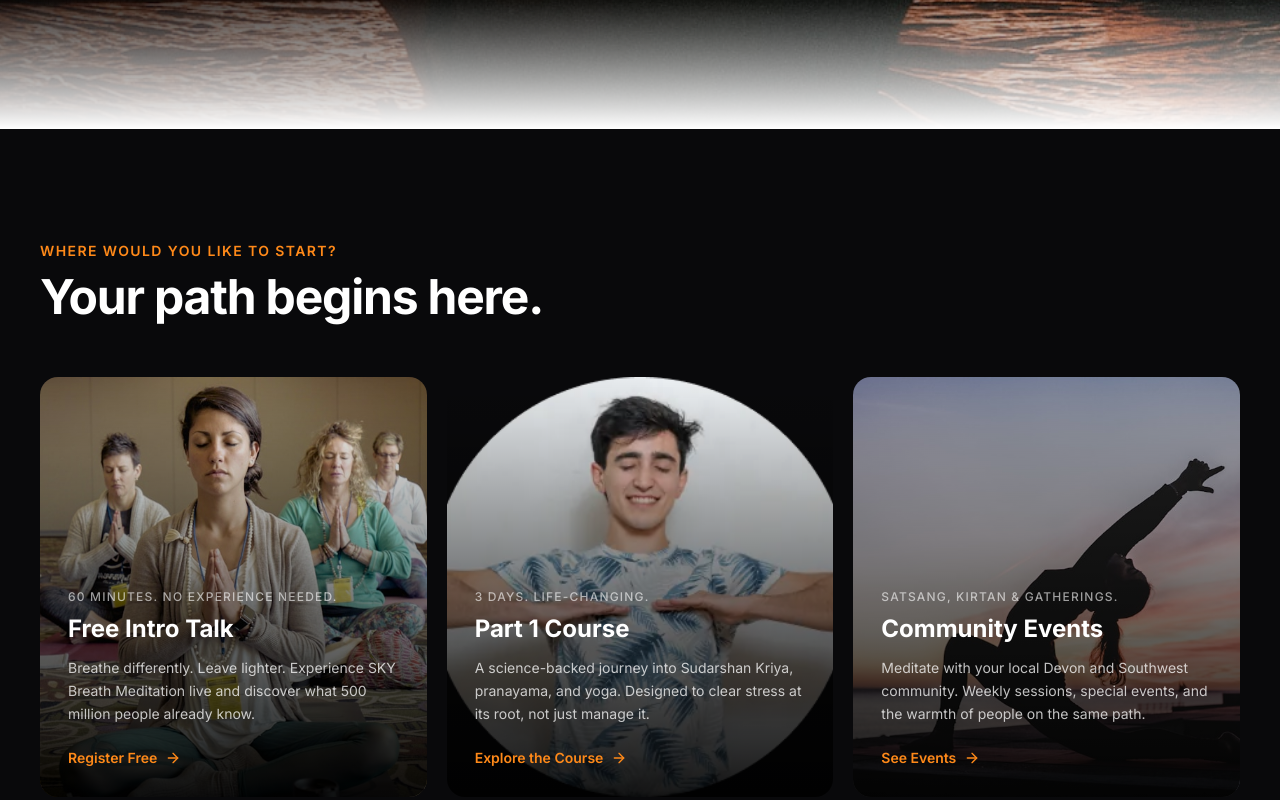
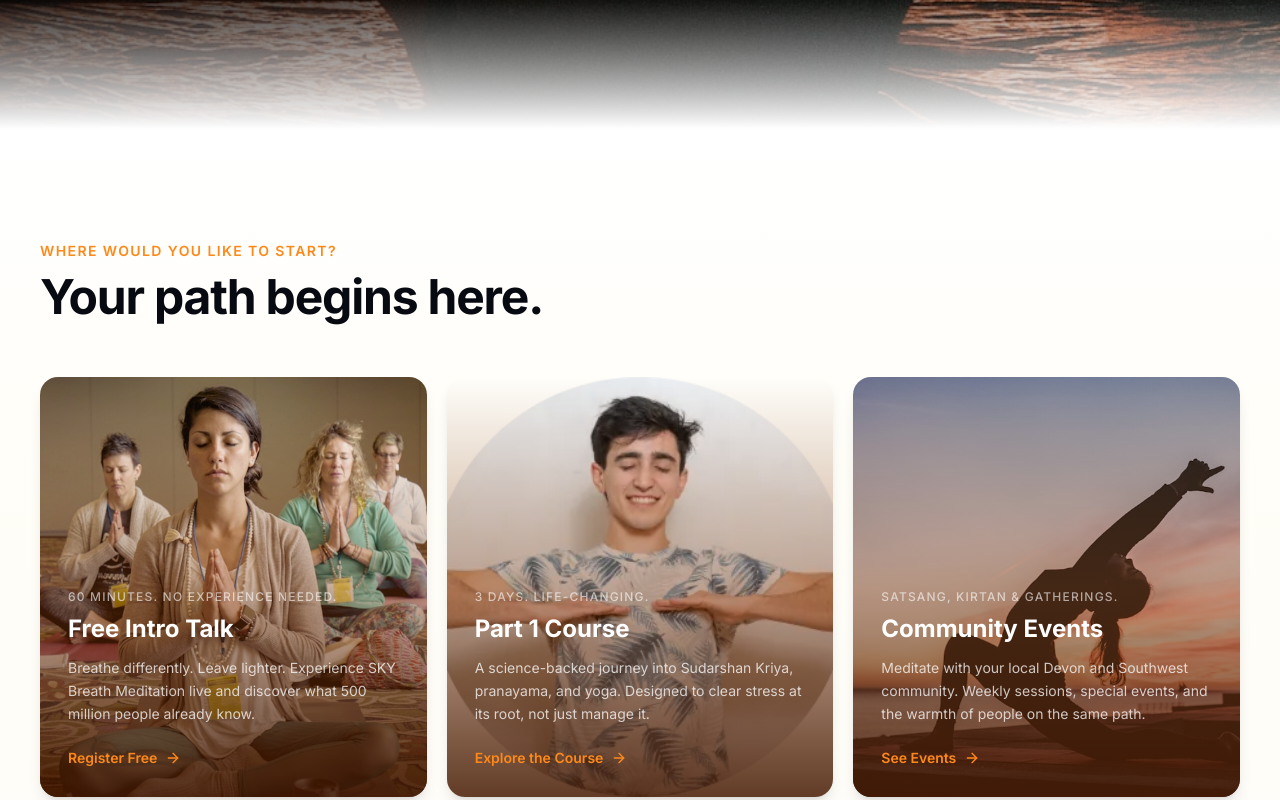
Before and after one commit to puskarsilwal/art-of-living-devon, a Next.js app: page / in a window 1280 px wide. Shown: the part 740-1540 px from the top of the page. Built offline with nearby package versions, Linux system fonts and the light colour scheme.

Commit message:
fix(home): replace black section bg and card overlays with warm amber tones

```diff
--- a/src/components/home/offerings-section.tsx
+++ b/src/components/home/offerings-section.tsx
@@ -38,14 +38,14 @@ const offerings = [
 
 export function OfferingsSection() {
   return (
-    <section className="py-20 sm:py-28 bg-zinc-950">
+    <section className="py-20 sm:py-28 bg-gradient-to-b from-white via-amber-50/40 to-orange-50/30">
       <div className="max-w-7xl mx-auto px-6 sm:px-10">
         {/* Section header */}
         <div className="mb-14">
           <p className="text-primary font-semibold text-sm uppercase tracking-widest mb-3">
             Where would you like to start?
           </p>
-          <h2 className="text-4xl sm:text-5xl font-bold text-white tracking-tight">
+          <h2 className="text-4xl sm:text-5xl font-bold text-foreground tracking-tight">
             Your path begins here.
           </h2>
         </div>
@@ -56,7 +56,7 @@ export function OfferingsSection() {
             <Link
               key={offering.title}
               href={offering.href}
-              className="group relative overflow-hidden rounded-2xl min-h-[420px] flex flex-col justify-end cursor-pointer"
+              className="group relative overflow-hidden rounded-2xl min-h-[420px] flex flex-col justify-end cursor-pointer shadow-lg hover:shadow-xl transition-shadow duration-300"
             >
               {/* Photo background */}
               <div className="absolute inset-0 z-0">
@@ -68,8 +68,8 @@ export function OfferingsSection() {
                 />
               </div>
 
-              {/* Gradient overlay — bottom-heavy so text reads clearly */}
-              <div className="absolute inset-0 z-10 bg-gradient-to-t from-black/90 via-black/50 to-transparent" />
+              {/* Gradient overlay — warm amber tones instead of black */}
+              <div className="absolute inset-0 z-10 bg-gradient-to-t from-amber-950/85 via-amber-900/40 to-transparent" />
 
               {/* Card content */}
               <div className="relative z-20 p-7">
```
